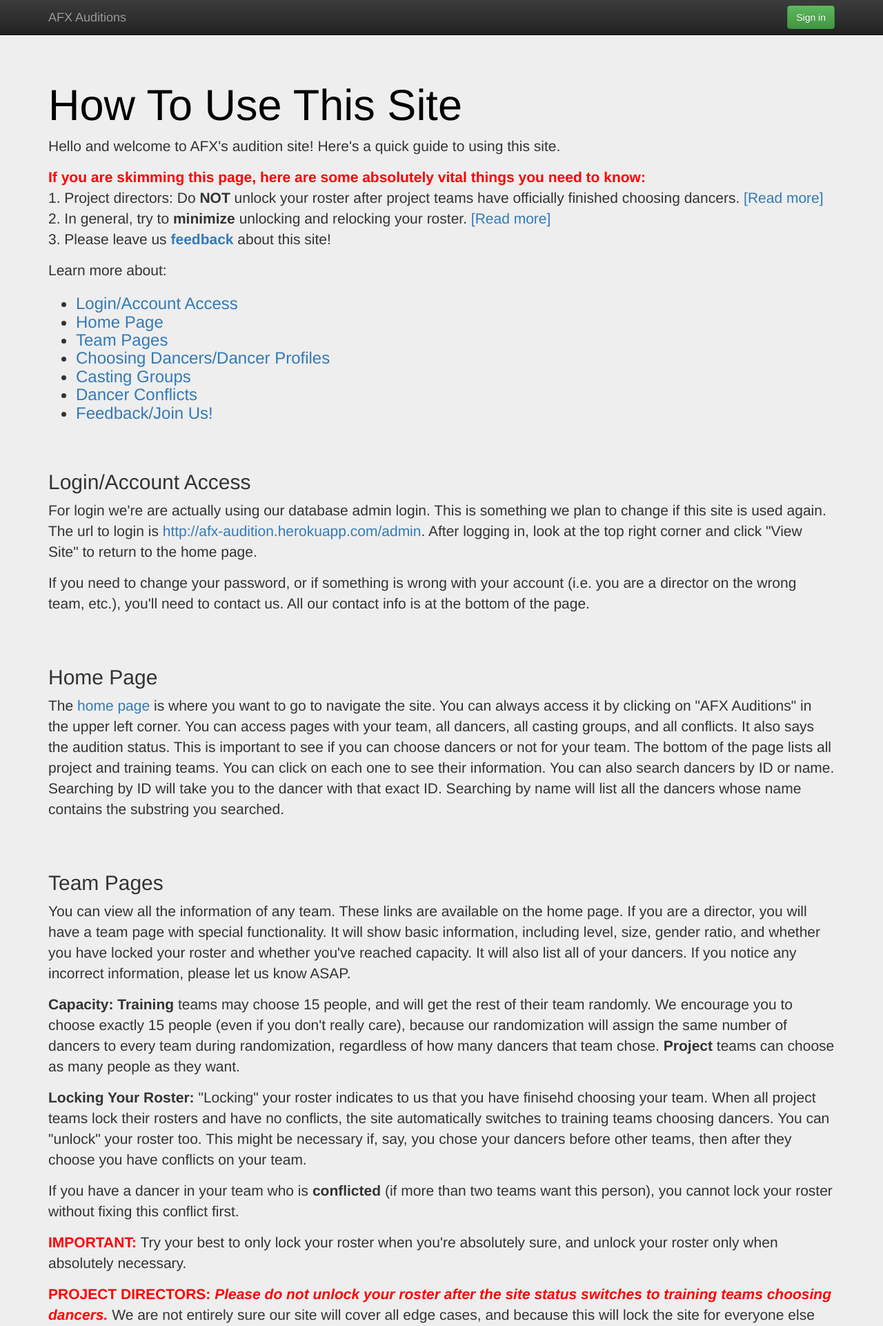
After one commit to albertweng13/afx_audition_site, a Django app: page /howto/ in a window 1280 px wide. The commit adds this page. Shown: the top 1922 px of the page at 69% size. Run offline with Django 3.2, Linux system fonts and the light colour scheme; some libraries are stand-ins or nearby versions.

Commit message:
mostly html changes

```diff
--- a/audition_site/static/css/main.css
+++ b/audition_site/static/css/main.css
@@ -5,7 +5,7 @@
    ========================================================================== */
 
 .jumbotron h1 {
-    color: rgba(200, 50, 255, 1);
+    color: rgba(0, 0, 0, 1);
 }
 
 .newspaper {
--- a/audition_site/templates/audition_site/all.html
+++ b/audition_site/templates/audition_site/all.html
@@ -2,7 +2,7 @@
 {% load tz %}
 {% load l10n %}
 
-{% block head_title %}Profile: Casting Group #{{g.id}}{% endblock %}
+{% block head_title %}All Casting Groups{% endblock %}
 
 {% block content %}
     <!-- Main jumbotron for a primary marketing message or call to action -->
--- a/audition_site/templates/audition_site/all_dancers.html
+++ b/audition_site/templates/audition_site/all_dancers.html
@@ -2,7 +2,7 @@
 {% load tz %}
 {% load l10n %}
 
-{% block head_title %}Profile: Casting Group #{{g.id}}{% endblock %}
+{% block head_title %}All Dancers{% endblock %}
 
 {% block content %}
     <!-- Main jumbotron for a primary marketing message or call to action -->
--- a/audition_site/templates/audition_site/castinggroupform.html
+++ b/audition_site/templates/audition_site/castinggroupform.html
@@ -1,7 +1,7 @@
  {% extends "base.html" %}
  {% load bootstrap %}
 
-{% block head_title %}AFX Auditions{% endblock %}
+{% block head_title %}New Casting Group{% endblock %}
 
 
 {% block content %}
--- a/audition_site/templates/audition_site/fail.html
+++ b/audition_site/templates/audition_site/fail.html
@@ -2,13 +2,14 @@
 {% load tz %}
 {% load l10n %}
 
-{% block head_title %}Profile: Dancer #{{d.id}}{% endblock %}
+{% block head_title %}Fail{% endblock %}
 
 {% block content %}
     <!-- Main jumbotron for a primary marketing message or call to action -->
     <div class="jumbotron">
       <div class="container">
-        <h1>You must be logged in to do that.</h1>
+        <h1>You must be <a href="/admin">logged in</a> to do that.</h1>
+        <p>For login/account access information, please read our <a href="/howto">website guide</a>.</p>
        </div>
     </div>
 
--- /dev/null
+++ b/audition_site/templates/audition_site/howto.html
@@ -0,0 +1,132 @@
+{% extends "base.html" %}
+{% load tz %}
+{% load l10n %}
+
+{% block head_title %}Website Guide{% endblock %}
+
+{% block content %}
+    <!-- Main jumbotron for a primary marketing message or call to action -->
+    <div class="jumbotron">
+      <div class="container">
+        <h1>How To Use This Site</h1>
+
+        <p>Hello and welcome to AFX's audition site! Here's a quick guide to using this site.</p>
+
+        <p><font color="red"><b>If you are skimming this page, here are some absolutely vital things you need to know:</b></font>
+        	<br>
+        	1. Project directors: Do <b>NOT</b> unlock your roster after project teams have officially finished choosing dancers. <a href="#team">[Read more]</a>
+        	<br>
+        	2. In general, try to <b>minimize</b> unlocking and relocking your roster. <a href="#team">[Read more]</a>
+        	<br>
+        	3. Please leave us <a href="http://goo.gl/forms/F5XDDOq7kC"><b>feedback</a></b> about this site!
+
+        <p>Learn more about:</p>
+
+        <h3><ul>
+        	<li><a href="#login">Login/Account Access</a>
+        	<li><a href="#home">Home Page</a>
+        	<li><a href="#team">Team Pages</a>
+        	<li><a href="#dancers">Choosing Dancers/Dancer Profiles</a>
+        	<li><a href="#casting">Casting Groups</a>
+        	<li><a href="#conflicts">Dancer Conflicts</a>
+        	<li><a href="#feedback">Feedback/Join Us!</a>
+		</ul></h3>
+
+        <div id="login">
+        	<br><br>
+        <h2>Login/Account Access</h2>
+        	<p>For login we're are actually using our database admin login. This is something we plan to change if this site is used again. The url to login is <a href="/admin">http://afx-audition.herokuapp.com/admin</a>. After logging in, look at the top right corner and click "View Site" to return to the home page.</p>
+
+        	<p>If you need to change your password, or if something is wrong with your account (i.e. you are a director on the wrong team, etc.), you'll need to contact us. All our contact info is at the bottom of the page.</p>
+    	</div>
+
+    	<div id="home"><br><br>
+    	<h2>Home Page</h2>
+
+    		<p>The <a href="/">home page</a> is where you want to go to navigate the site. You can always access it by clicking on "AFX Auditions" in the upper left corner. You can access pages with your team, all dancers, all casting groups, and all conflicts. It also says the audition status. This is important to see if you can choose dancers or not for your team. The bottom of the page lists all project and training teams. You can click on each one to see their information. You can also search dancers by ID or name. Searching by ID will take you to the dancer with that exact ID. Searching by name will list all the dancers whose name contains the substring you searched.</p>
+		</div>
+
+		<div id="team"><br><br>
+		<h2>Team Pages</h2>
+
+			<p>You can view all the information of any team. These links are available on the home page. If you are a director, you will have a team page with special functionality. It will show basic information, including level, size, gender ratio, and whether you have locked your roster and whether you've reached capacity. It will also list all of your dancers. If you notice any incorrect information, please let us know ASAP.</p>
+
+			<p><b>Capacity: Training</b> teams may choose 15 people, and will get the rest of their team randomly. We encourage you to choose exactly 15 people (even if you don't really care), because our randomization will assign the same number of dancers to every team during randomization, regardless of how many dancers that team chose. <b>Project</b> teams can choose as many people as they want.</p>
+
+			<p><b>Locking Your Roster: </b>"Locking" your roster indicates to us that you have finisehd choosing your team. When all project teams lock their rosters and have no conflicts, the site automatically switches to training teams choosing dancers. You can "unlock" your roster too. This might be necessary if, say, you chose your dancers before other teams, then after they choose you have conflicts on your team.</p>
+
+			<p>If you have a dancer in your team who is <b>conflicted</b> (if more than two teams want this person), you cannot lock your roster without fixing this conflict first.</p>
+
+			<p><b><font color="red">IMPORTANT:</font></b> Try your best to only lock your roster when you're absolutely sure, and unlock your roster only when absolutely necessary.</p>
+
+			<p><b><font color="red">PROJECT DIRECTORS: <i>Please do not unlock your roster after the site status switches to training teams choosing dancers.</i></font></b> We are not entirely sure our site will cover all edge cases, and because this will lock the site for everyone else this may cause some issues. If you absolutely must change something, please let us know.</p>
+
+			<p><b>Note:</b> Please don't be alarmed if you see my name (Amanda) under your team as director, I'm probably just testing something. :-)</p>
+		</div>
+
+		<div id="dancers"><br><br>
+		<h2>Choosing Dancers/Dancer Profiles</h2>
+
+			<p>You can either view the list of <a href="/all_dancers">all dancers</a>, or the profile of one dancer. All areas of the site that list dancers show their dancer ID, which links to their individual profile. You can also access a specific dancer through the search bars on the home page.</p>
+
+			<p>Individual dancer profiles show their basic information, as well as their casting group and team offers. You can click on their casting group number to view the audition video and the names of the other people in their audition group. If you are a director, above the dancer's information says if this person is on your team or not. If you can add or remove this person to/from your team, you will see "Add" or "Remove" buttons.
+
+			<p><b>If you cannot add a dancer, this might be because:</b><br>
+				1.) This person signed up, but did not audition. (There are some duplicates in the dancer list. You might want to make sure this is not a duplicate.)
+				<br>
+				2.) You locked your roster.
+				<br>
+				3.) You are a training team director and project teams are still choosing dancers (you can see the status on the home page)
+				<br>
+				4.) You are a training team director and this dancer has already been chosen by two project teams.
+				<br>
+
+			<b>If you cannot remove a dancer, this might be because:</b><br>
+			1.) This dancer is not on your team.
+			<br>
+			2.) You locked your roster.
+		</p>
+
+		<p>We designed this site to <b>NOT</b> work on a <b>first-come-first-served</b> basis, unless on a project-vs-training level. This means all project teams have equal accessibility to each dancer, regardless of who chooses dancers first. Same goes for when training teams choose dancers. If you have found a case that uses first-come-first-served priority, please contact us ASAP.</p>
+	</div>
+
+		<div id="casting"><br><br>
+		<h2>Casting Groups</h2>
+
+			<p>You can either view the list of <a href="/all">all casting groups</a>, or the page for one casting group. You can access individual casting group pages by clicking on the casting group numbers in the "All" page or by clicking on the casting group numbers on individual dancer profiles.</p>
+
+			<p>In the individual casting group page, you can view the audition video or click on the individual dancer profile of each dancer in the video. If you do not see an embedded YouTube video, please contact us.</p>
+		</div>
+
+		<div id="conflicts"><br><br>
+		<h2>Dancer Conflicts</h2>
+
+			<p>A "conflict" refers to when a dancer is wanted by more than two teams. All conflicts on your team must be solved if you want to lock your roster. You can navigate to the <a href="/conflicts">list of conflicts</a> from the home page.</p>
+
+			<p>A conflict where a dancer is wanted by one project team and more than two training teams <b>only counts as a conflict for the training teams</b>, NOT the project team.</p>
+
+			<p>If you are the <b>exec</b>, when all training teams have locked their rosters and there are no conflicts, you will see a button allowing you to randomize the unchosen dancers to the training team rosters.</p>
+		</div>
+
+		<div id="feedback"><br><br>
+		<h2>Feedback/Join Us!</h2>
+
+			<p>This is the first time this site is being used, and we'd love to get some <a href="http://goo.gl/forms/F5XDDOq7kC">feedback</a> on how we did. <b><font color="red">Please let us know what you think, especially things that work poorly and/or features you would like to see.</font></b> However we will not check the responses that often, so for immediate matters (questions or bug reports), please contact us directly instead.</p>
+
+			<p><b>If you'd like to help maintain/add to this site</b>, please contact us! The three of us are most likely graduating in the next year, and we need someone to take this project after we leave. Our site is built with Django (so Python), Postgres, Bootstrap, and runs on Heroku. However, when the three of us started this site, none of us were familiar with any of these, so don't be intimidated. :-) We will show you the structure of the site and make sure you are ramped up.</p>
+
+			<p>We don't have any strict requirements, however it would be nice if:
+				<br>
+				1.) You are an AFX member willing to cooperate with what AFX board wants for this site.
+				<br>
+				2.) You can program. Experience with web development would be excellent!
+				<br>
+				3.) You will be around AFX for awhile and can keep maintaining this site.
+			</p>
+		</div>
+
+
+       </div>
+    </div>
+
+{% endblock %}
--- a/audition_site/templates/audition_site/index.html
+++ b/audition_site/templates/audition_site/index.html
@@ -16,6 +16,7 @@
         </p>
         <div class="row">
         	<div class="col-md-6">
+		      	<h3><a href="/howto/">How To Use This Site</a></h3>
 			    {% if isD %}
 			      <h3><a href="team/">Your Team</a></h3>
 			    {% endif %}
--- a/audition_site/templates/audition_site/search_dancers.html
+++ b/audition_site/templates/audition_site/search_dancers.html
@@ -2,7 +2,7 @@
 {% load tz %}
 {% load l10n %}
 
-{% block head_title %}Profile: Casting Group #{{g.id}}{% endblock %}
+{% block head_title %}Search: "{{query}}"{% endblock %}
 
 {% block content %}
     <!-- Main jumbotron for a primary marketing message or call to action -->
--- a/audition_site/templates/audition_site/team.html
+++ b/audition_site/templates/audition_site/team.html
@@ -2,7 +2,7 @@
 {% load tz %}
 {% load l10n %}
 
-{% block head_title %}AFX Auditions{% endblock %}
+{% block head_title %}Your Team{% endblock %}
 
 {% block content %}
     <!-- Main jumbotron for a primary marketing message or call to action -->
--- a/audition_site/urls.py
+++ b/audition_site/urls.py
@@ -23,8 +23,10 @@ urlpatterns = [
     url(r'^admin/', include(admin.site.urls)),
     url(r'^$', views.home, name='home'),
     url(r'^fail/$', views.fail, name='fail'),
+    url(r'^notauthorized/$', views.not_authorized),
     url(r'^signup/', views.DancerSignUpView.as_view()),
     url(r'^all/', views.all),
+    url(r'^howto/', views.help_page),
     url(r'^searchById/$', views.searchById),
     url(r'^searchByName/$', views.searchByName),
     url(r'^conflicts/', views.RandomizeView.as_view()),
--- a/audition_site/views.py
+++ b/audition_site/views.py
@@ -12,14 +12,17 @@ from . import mixins
 from django.shortcuts import redirect
 import os
 import sys
+
 @login_required
 def home(request):
     if hasattr(request.user, 'director'):
         isD = True
         org = request.user.director.team.semester
-    else:
+    elif hasattr(request.user, 'owned_org'):
         isD = False
         org = request.user.owned_org
+    else:
+        return HttpResponseRedirect('/notauthorized')
     teams = org.teams.all()
     tteams = filter(lambda x: x.level=='T', teams)
     pteams = filter(lambda x: x.level=='P', teams)
@@ -35,21 +38,26 @@ def conflicts(request):
         isD = True
         org = request.user.director.team.semester
         tId = request.user.director.team.id
-    else:
+    elif hasattr(request.user, 'owned_org'):
         isD = False
         org = request.user.owned_org
         tId = 0
+    else:
+        return HttpResponseRedirect('/notauthorized')
     conflicts = sorted(org.conflictedDancers, key=lambda x: x.id)
     if isD:
         your_conflicts = filter(lambda x: request.user.director.team in x.team_offers, conflicts)
     else:
         your_conflicts = []
-    empty = len(conflicts) == 0
-    return render(request, "audition_site/conflicts.html", {'empty': empty, 'yourConflicts': your_conflicts, 'yourTId': tId, 'dancers': conflicts, 'isD': isD})
-
+    empty = (len(conflicts) == 0)
+    return render(request, "audition_site/conflicts.html", {'empty': empty, 'ccount': conflicts, 'yourConflicts': your_conflicts, 'yourTId': tId, 'dancers': conflicts, 'isD': isD})
 
 def fail(request):
     return render(request, "audition_site/fail.html")
+
+@login_required
+def not_authorized(request):
+    return render(request, "audition_site/notauthorized.html")
 
 @login_required
 def team(request):
@@ -77,12 +85,14 @@ def team(request):
         (f, m) = team.gender_ratio
         return render(request, "audition_site/team.html", {'myTeam': True, 'team': team, 'level': level, 'dancers': dancers, 'size': size, 'full': full, 'female': f, 'male': m, 'finalized': finalized})
     else:
-        return render(request, "audition_site/team.html")
+        return render(request, "audition_site/noteam.html")
 
+@login_required
 def searchById(request):
     query = request.GET.get('dancerId')
     return HttpResponseRedirect('/dancer/' + query)
 
+@login_required
 def searchByName(request):
     query = request.GET.get('dancerName').lower()
     if hasattr(request.user, 'owned_org'):
@@ -92,16 +102,10 @@ def searchByName(request):
         org = request.user.director.team.semester
         dancers = org.dancers.all()
     else:
-        dancers = []
+        return HttpResponseRedirect('/notauthorized')
     dancersWithName = sorted(filter(lambda x: query in ((x.name).lower()), dancers), key=lambda x: x.id)
 
     return render(request, 'audition_site/search_dancers.html', {'query': query, 'dancers': dancersWithName})
-
-
-
-
-
-
 
 class DancerSignUpView(FormView):
     template_name = 'audition_site/signup.html'
@@ -135,9 +139,10 @@ def allDancers(request):
         org = request.user.director.team.semester
         d = org.dancers.all()
     else:
-        d = []
+        return HttpResponseRedirect('/notauthorized')
     return render(request, "audition_site/all_dancers.html", {'dancers': sorted(d, key=lambda x: x.id)})
 
+@login_required
 def dancerId(request, id):
     return render(request, "audition_site/successdancer.html", {'id': id, 'show_login': False})
 
@@ -148,6 +153,8 @@ class DancerProfileView(TemplateView):
         request = self.request
         dancerId = kwargs['dancerId']
         d = models.Dancer.objects.filter(id=dancerId).first()
+        if (d == None):
+            return {'found': False, 'id': dancerId}
         if hasattr(request.user, 'director'):
             team = request.user.director.team
             org = team.semester
@@ -156,11 +163,14 @@ class DancerProfileView(TemplateView):
             if team.level == 'T':
                 canbechosen = canbechosen and (d.eligibleTraining == True)
             unchecked = canbechosen and not onTeam
-            return {'hidden_remove_form': forms.RemoveDancerForm({'teamId': team.id, 'dancerId': dancerId}), 'hidden_add_form': forms.AddDancerForm({'teamId': team.id, 'dancerId': dancerId}),'addOrRemove': team.choosingDancers, 'director_view': True, 'canRemove': onTeam, 'canChoose': unchecked, 'onTeam': onTeam, 'd': d}
-        else:
+            return {'found': True, 'hidden_remove_form': forms.RemoveDancerForm({'teamId': team.id, 'dancerId': dancerId}), 'hidden_add_form': forms.AddDancerForm({'teamId': team.id, 'dancerId': dancerId}),'addOrRemove': team.choosingDancers, 'director_view': True, 'canRemove': onTeam, 'canChoose': unchecked, 'onTeam': onTeam, 'd': d}
+        elif hasattr(request.user, 'owned_org'):
             org = request.user.owned_org
             return {'d': d, 'director_view': False}
+        else:
+            return HttpResponseRedirect('/notauthorized')
 
+@login_required
 def hidden_add_form_handler(request, dancerId):
     add_dancer_form = forms.AddDancerForm(request.POST)
 
@@ -173,6 +183,7 @@ def hidden_add_form_handler(request, dancerId):
     else:
         return HttpResponseRedirect("/")
 
+@login_required
 def hidden_remove_form_handler(request, dancerId):
     remove_dancer_form = forms.RemoveDancerForm(request.POST)
 
@@ -217,10 +228,24 @@ class RandomizeView(TemplateView):
             readyToRandomize = False
         if isD:
             your_conflicts = filter(lambda x: request.user.director.team in x.team_offers, conflicts)
+            if (request.user.director.team.level == 'P'):
+                your_conflicts = filter(RandomizeView.isProjectConflict, conflicts)
         else:
             your_conflicts = []
         return {'readyToRandomize': readyToRandomize, 'hidden_randomize_form': forms.RandomizeForm(''), 'isE': isE, 'yourConflicts': your_conflicts, 'yourTId': tId, 'dancers': conflicts, 'isD': isD}
 
+    def isProjectConflict(dancer):
+        teams = dancer.team_offers
+        proj = 0
+        training = 0
+        for t in teams:
+            if t.level == 'T':
+                training += 1
+            else:
+                project += 1
+        return (project > 2)
+
+@login_required
 def hidden_randomize_form_handler(request):
     randomize_form = forms.RandomizeForm(request.POST)
 
@@ -250,21 +275,19 @@ def teamProfile(request, teamId):
             if org.trainingFinalized == True:
                 finalized="Yes, this roster is finalized."
             else:
-                finalized="No, this roster has not been finalized. This may be because directors have not indicated that they've chosen all your dancers, or this may be dependent on conflicts or holdouts within other teams."
+                finalized="No, this roster has not been finalized. This may be because directors have not indicated that they've chosen all their dancers, or this may be dependent on conflicts or holdouts within other teams."
         else:
             level = "Project Team"
             if org.projectsFinalized == True:
                 finalized="Yes, this roster is finalized."
             else:
-                finalized="No, this roster has not been finalized. This may be because directors have not indicated that they've chosen all your dancers, or this may be dependent on conflicts or holdouts within other teams."
+                finalized="No, this roster has not been finalized. This may be because directors have not indicated that they've chosen all their dancers, or this may be dependent on conflicts or holdouts within other teams."
         if team.reached_limit:
             full = "Yes, this team cannot choose any more dancers."
         else:
             full = "No, this team can choose more dancers if the directors wish."
         (f, m) = team.gender_ratio
         return render(request, "audition_site/team.html", {'myTeam': False, 'team': team, 'level': level, 'dancers': sorted(dancers, key=lambda x: x.id), 'size': size, 'full': full, 'female': f, 'male': m, 'finalized': finalized})
-
-
 
 
 @login_required
@@ -305,22 +328,8 @@ def all(request):
         org = request.user.director.team.semester
         cg = org.castingGroups.all()
     else:
-        cg = []
-    # cg.reverse()
-
+        return HttpResponseRedirect('/notauthorized')
     return render(request, "audition_site/all.html", {'cg': sorted(cg, key=lambda x: x.id), 'u': request.user, 'isE': isExec, 'isD': isDir})
-
-
-
-
-
-
-
-# class AddDancerView(TemplateView):
-#     template_name =
-
-
-
 
 class AllSetTeamView(TemplateView):
     template_name = "audition_site/team.html"
@@ -357,6 +366,7 @@ class AllSetTeamView(TemplateView):
         else:
             return {}
 
+@login_required
 def hidden_all_set_form_handler(request):
     randomize_form = forms.AllSetForm(request.POST)
 
@@ -368,6 +378,7 @@ def hidden_all_set_form_handler(request):
     else:
         return HttpResponseRedirect("/?fail=FAIL")
 
+@login_required
 def hidden_un_all_set_form_handler(request):
     randomize_form = forms.UnAllSetForm(request.POST)
 
@@ -378,3 +389,6 @@ def hidden_un_all_set_form_handler(request):
         return HttpResponseRedirect("/team")
     else:
         return HttpResponseRedirect("/?fail=FAIL")
+
+def help_page(request):
+    return render(request, "audition_site/howto.html")
```
Also changed, not shown: audition_site/templates/audition_site/conflicts.html (+12 -7 lines), audition_site/templates/audition_site/dancer.html (+12 -0 lines), audition_site/templates/audition_site/notauthorized.html (added, +20 -0 lines), audition_site/templates/audition_site/noteam.html (added, +19 -0 lines), logs.txt (added, +101 -0 lines).
